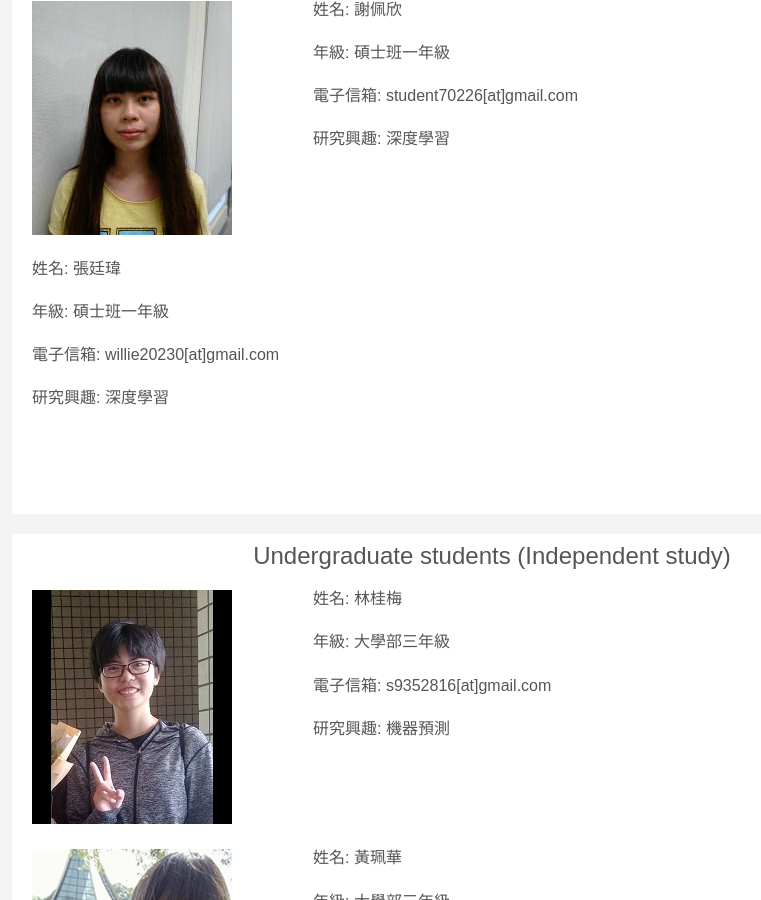
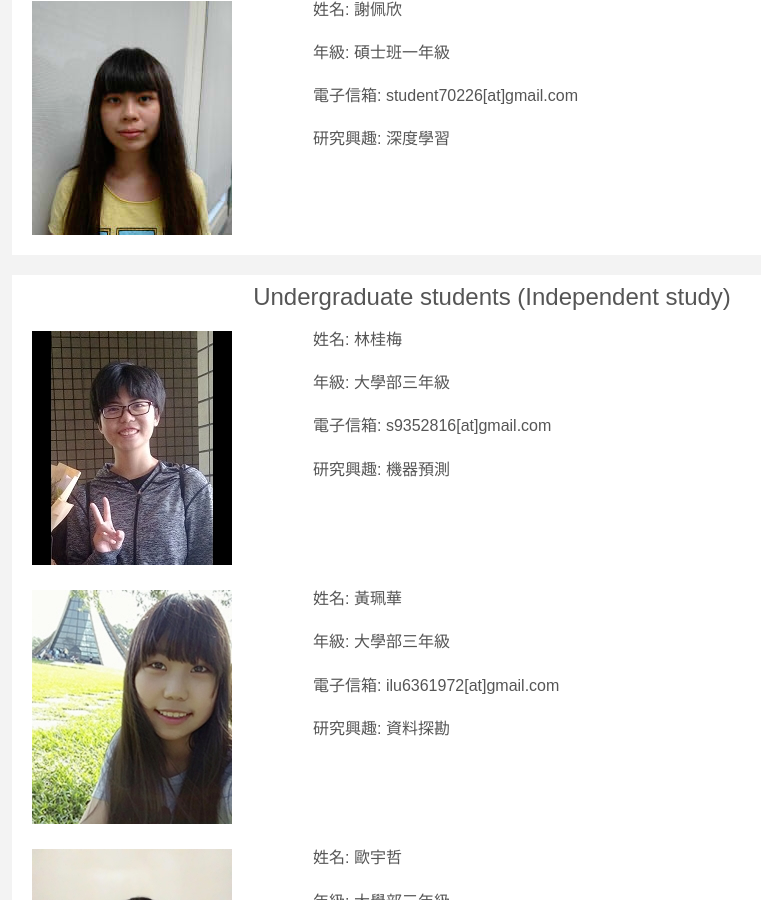
Before and after one commit to ncyu-deep/myblog, a Jekyll site: the page built from lab.md, in a window 1280 px wide and 900 px high, scrolled down 507 px. Shown: the whole window, without its empty margins (148-909 px from the left). Built offline with Jekyll 4.4.1, drawn with Linux system fonts in a browser that asks for light colours; some web fonts are replaced.

```diff
--- a/lab.md
+++ b/lab.md
@@ -39,17 +39,17 @@ title: My lab
 
 <!--<img src="tingwei.png" align="left" style="margin-top:5px; margin-right:81px" alt="Jin-Xian"/>-->
 
-姓名: 張廷瑋
+<!--姓名: 張廷瑋-->
 
-年級: 碩士班一年級
+<!--年級: 碩士班一年級-->
 
-電子信箱: willie20230[at]gmail.com
+<!--電子信箱: willie20230[at]gmail.com-->
 
-研究興趣: 深度學習
+<!--研究興趣: 深度學習-->
 
-<br/>
+<!--<br/>-->
 
-<br/>
+<!--<br/>-->
 
 <hr>
 
```
